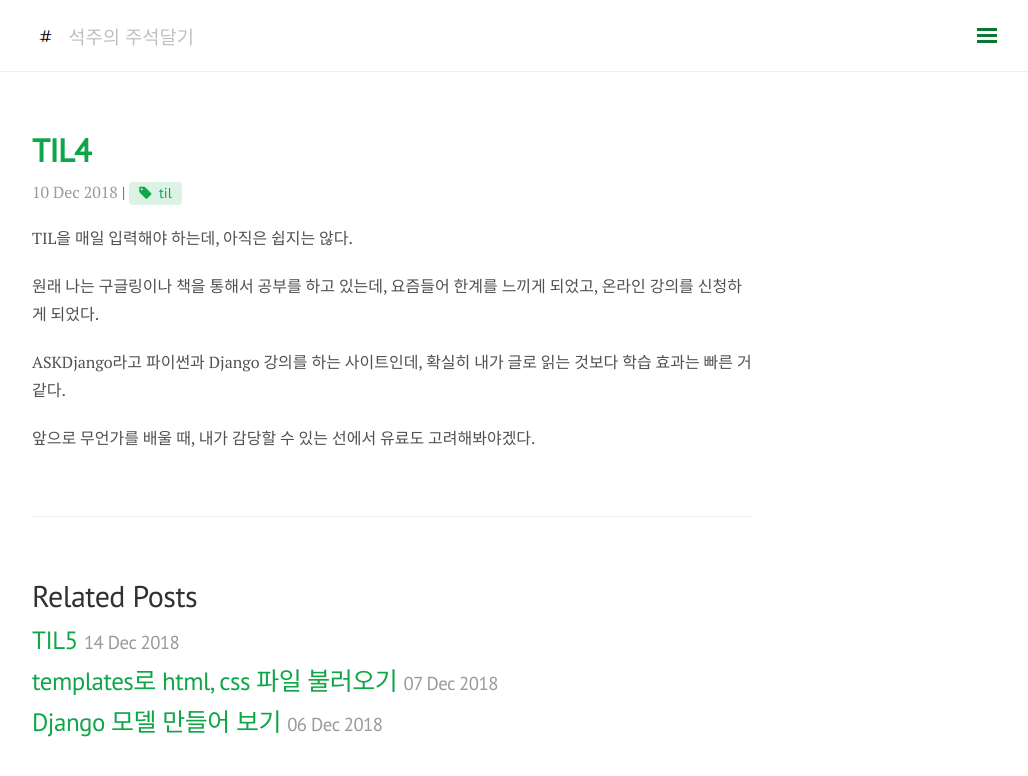
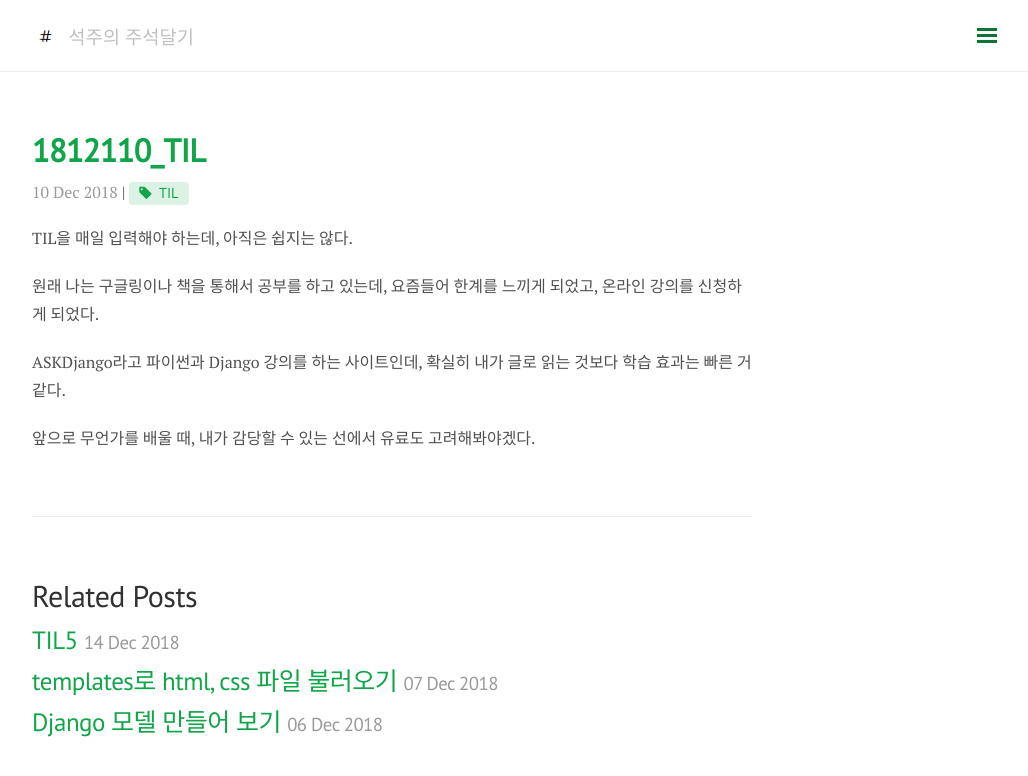
Before and after one commit to somefood/somefood.github.io, a Jekyll site: the page built from _posts/Today I Learned/2018-12-10-TIL4.md, in a window 1280 px wide. Shown: the top 776 px of the page, without its empty margins (248-1276 px from the left). Built offline with Jekyll 4.4.1, drawn with Linux system fonts in a browser that asks for light colours; nearby versions of some CDN libraries; comment, search, counter and statistics services are not loaded.

Commit message:
Update 2018-12-10-TIL4.md

```diff
--- a/_posts/Today I Learned/2018-12-10-TIL4.md
+++ b/_posts/Today I Learned/2018-12-10-TIL4.md
@@ -1,8 +1,9 @@
 ---
 layout: post
-title: TIL4
+title: 1812110_TIL
 category: TIL
-tags: [til]
+tags: [TIL]
+comments: false
 ---
 
 TIL을 매일 입력해야 하는데, 아직은 쉽지는 않다.
```
